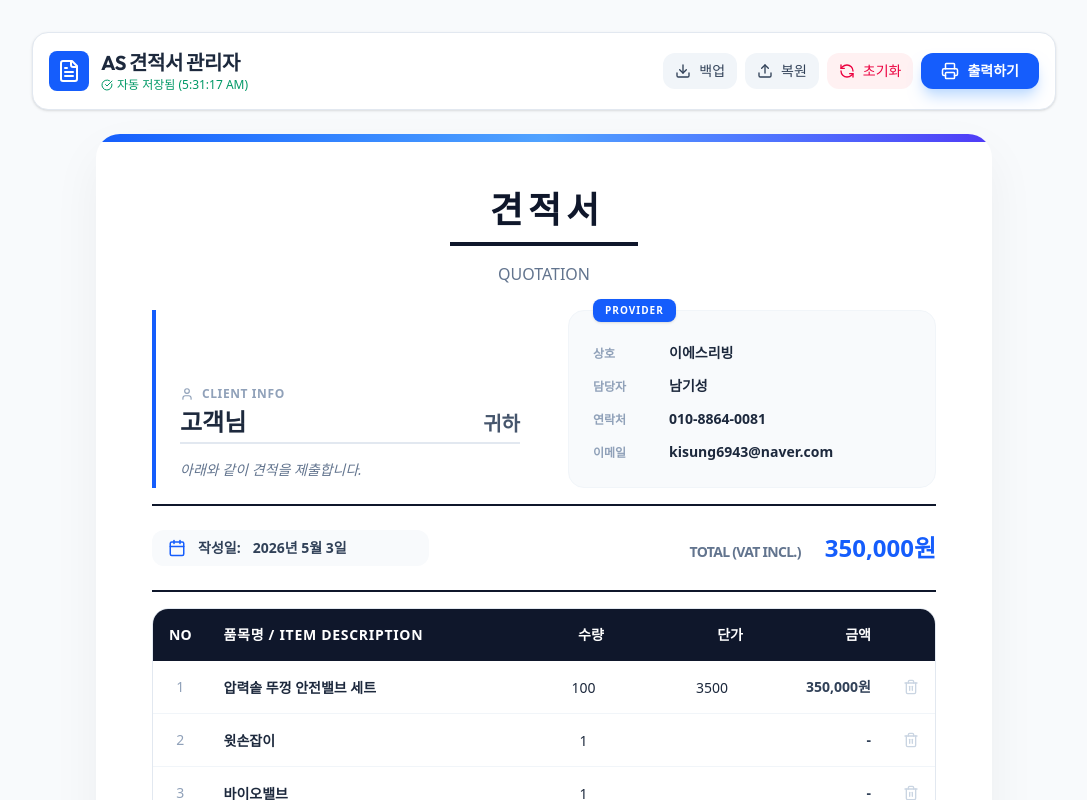
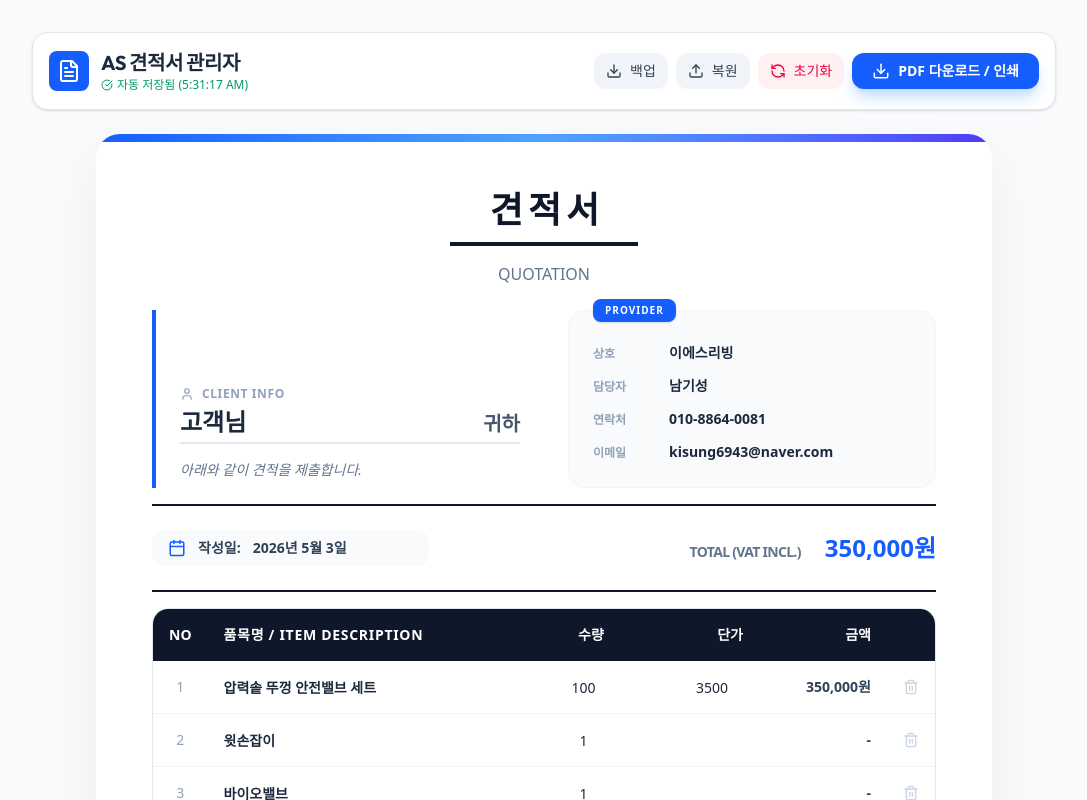
Before and after one commit to kisung6943-blip/silitpressure-cooker-as, a React (Vite) app: page / in a window 1280 px wide. Shown: the top 800 px of the page, without its empty margins (96-1183 px from the left). Built offline with nearby package versions, Linux system fonts and the light colour scheme.

Commit message:
Add PDF download button and ensure image centering

```diff
--- a/src/App.tsx
+++ b/src/App.tsx
@@ -228,8 +228,8 @@ export default function App() {
               onClick={() => window.print()}
               className="flex-1 md:flex-none flex items-center justify-center gap-2 bg-blue-600 hover:bg-blue-700 text-white px-5 py-2 rounded-xl text-sm font-bold shadow-lg shadow-blue-200 transition-all hover:scale-[1.02] active:scale-95"
             >
-              <Printer size={18} />
-              <span>출력하기</span>
+              <Download size={18} />
+              <span>PDF 다운로드 / 인쇄</span>
             </button>
           </div>
         </div>
@@ -450,11 +450,11 @@ export default function App() {
 
             {/* Reference Image moved here for print */}
             {referenceImage && (
-              <div className="mt-4 hidden print:block">
+              <div className="mt-4 hidden print:flex justify-center w-full">
                 <img
                   src={referenceImage}
                   alt="압력솥 부품 명칭"
-                  className="w-full max-w-[400px] rounded-lg"
+                  className="max-w-[450px] rounded-lg"
                   style={{ imageRendering: 'auto' }}
                 />
               </div>
```
